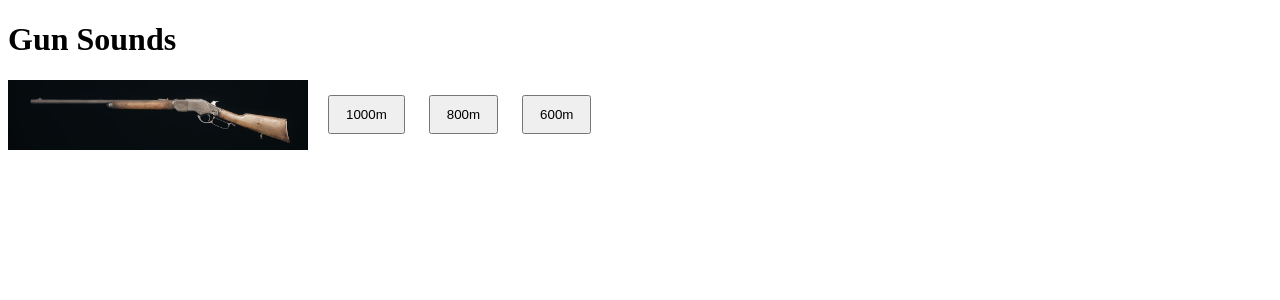
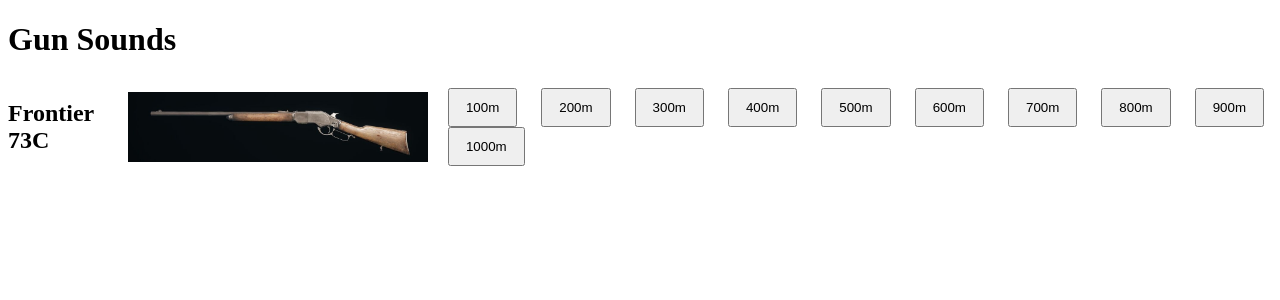
Before and after one commit to Zeddicus-Zul/djangoProject, a Django app: page /gunSounds/ in a window 1280 px wide. Shown: the top 300 px of the page. Run offline with Django 5.2, Linux system fonts and the light colour scheme.

Commit message:
Added new view for gun models and .gitignores

```diff
--- a/gunSounds/templates/gunSounds/list.html
+++ b/gunSounds/templates/gunSounds/list.html
@@ -1,10 +1,11 @@
 <!DOCTYPE html>
-<html>
+<html lang="en">
 
 <head>
-    <title>Gun Sounds</title>
+    <meta charset="UTF-8" />
+    <title>Gun Sounds - Frontier 73C</title>
     {% load static %}
-    <link rel="stylesheet" href="{% static 'gunSounds/styles.css' %}">
+    <link rel="stylesheet" href="{% static 'gunSounds/styles.css' %}" />
 </head>
 
 <body>
@@ -12,15 +13,22 @@
 
     {% for sound in sounds %}
     <div class="container">
-        <img src="{% static 'gunSounds/images/Frontier_73C.jpg' %}" width="400" height="auto">
+        <h2>{{ sound.title }}</h2>
+        <img src="{% static sound.img %}" width="400" height="auto" alt="{{ sound.title }}" />
         <div class="buttons">
-            <button onclick="document.getElementById('audio-{{ forloop.counter }}').play()">1000m</button>
-            <button onclick="document.getElementById('audio-{{ forloop.counter }}').play()">800m</button>
-            <button onclick="document.getElementById('audio-{{ forloop.counter }}').play()">600m</button>
+            {% for clip in sound.audio_clips %}
+            <button onclick="document.getElementById('audio-{{ forloop.parentloop.counter }}-{{ forloop.counter }}').play()">
+                {{ clip.label }}
+            </button>
+            {% endfor %}
         </div>
-        <audio id="audio-{{ forloop.counter }}" src="{% static sound.path %}"></audio>
+
+        {% for clip in sound.audio_clips %}
+        <audio id="audio-{{ forloop.parentloop.counter }}-{{ forloop.counter }}" src="{% static clip.path %}"></audio>
+        {% endfor %}
     </div>
     {% endfor %}
+
 </body>
 
 </html>
--- a/gunSounds/views.py
+++ b/gunSounds/views.py
@@ -1,9 +1,23 @@
 from django.shortcuts import render
-from django.template import loader
 
 def sound_list(request):
+    # Prepare all 10 increments for Frontier 73C
     sounds = [
-        {"title": "Picard Song", "path": "gunSounds/audio/picard.mp3"},
-
+        {
+            "title": "Frontier 73C",
+            "img": "gunSounds/images/Frontier_73C.jpg",
+            "audio_clips": [
+                {"label": "100m", "path": "gunSounds/audio/Frontier73C_100.wav"},
+                {"label": "200m", "path": "gunSounds/audio/Frontier73C_200.wav"},
+                {"label": "300m", "path": "gunSounds/audio/Frontier73C_300.wav"},
+                {"label": "400m", "path": "gunSounds/audio/Frontier73C_400.wav"},
+                {"label": "500m", "path": "gunSounds/audio/Frontier73C_500.wav"},
+                {"label": "600m", "path": "gunSounds/audio/Frontier73C_600.wav"},
+                {"label": "700m", "path": "gunSounds/audio/Frontier73C_700.wav"},
+                {"label": "800m", "path": "gunSounds/audio/Frontier73C_800.wav"},
+                {"label": "900m", "path": "gunSounds/audio/Frontier73C_900.wav"},
+                {"label": "1000m", "path": "gunSounds/audio/Frontier73C_1000.wav"},
+            ],
+        }
     ]
     return render(request, "gunSounds/list.html", {"sounds": sounds})
```
Also changed, not shown: 13 other files.
